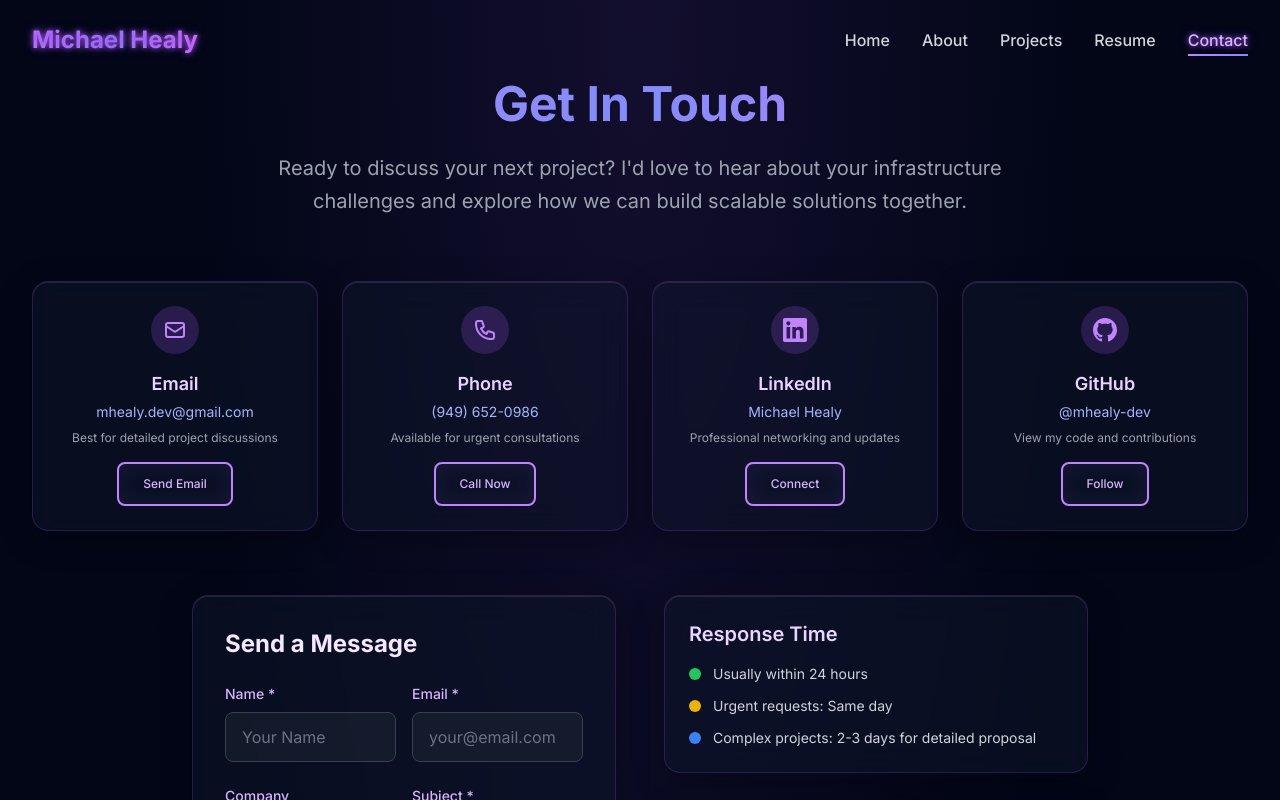
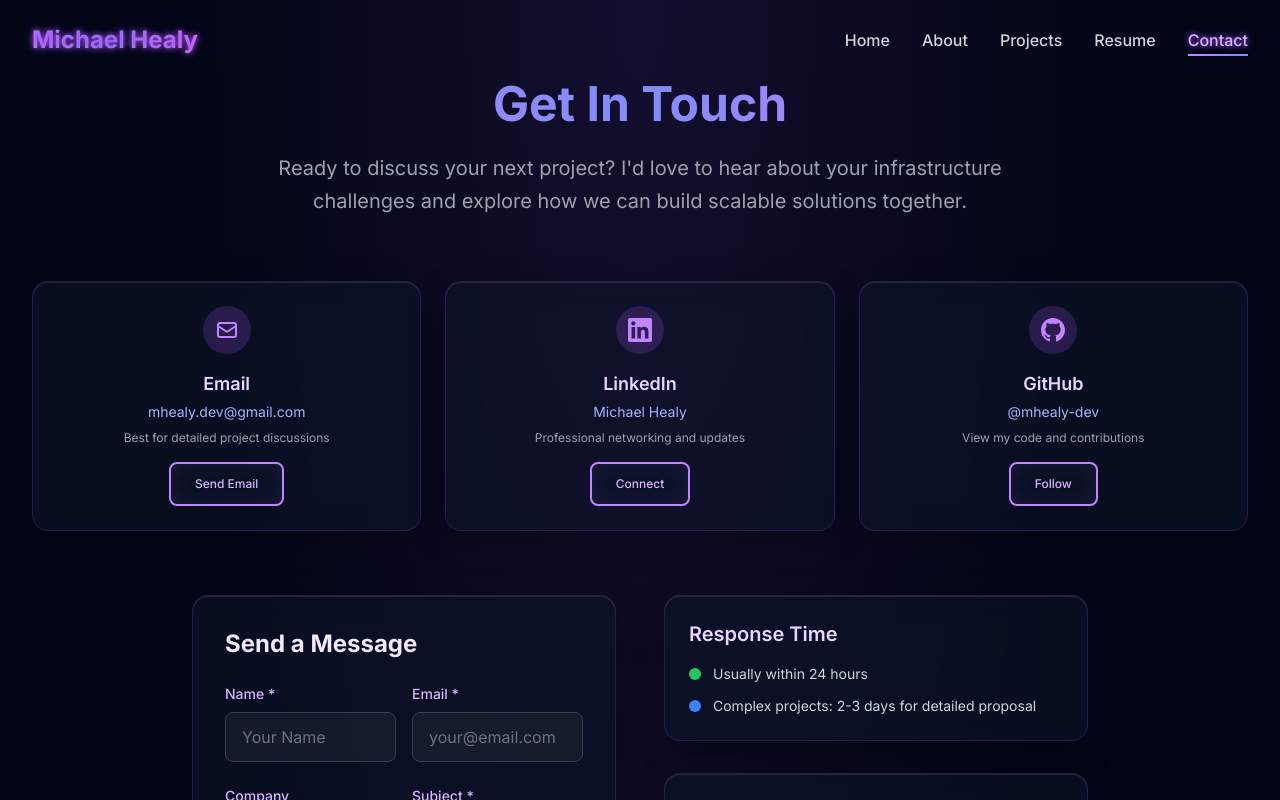
Before and after one commit to mhealy-dev/mHealy.dev, a SvelteKit app: page /contact in a window 1280 px wide. Shown: the top 800 px of the page. Built offline with nearby package versions, Linux system fonts and the light colour scheme.

Commit message:
fix: update contact methods

```diff
--- a/src/routes/contact/+page.svelte
+++ b/src/routes/contact/+page.svelte
@@ -109,14 +109,6 @@
 			actionText: 'Send Email'
 		},
 		{
-			icon: 'phone',
-			title: 'Phone',
-			subtitle: '(949) 652-0986',
-			description: 'Available for urgent consultations',
-			action: 'tel:(949) 652-0986',
-			actionText: 'Call Now'
-		},
-		{
 			icon: 'linkedin',
 			title: 'LinkedIn',
 			subtitle: 'Michael Healy',
@@ -183,7 +175,7 @@
 
 		<!-- Contact Methods -->
 		<section class="mb-16">
-			<div class="grid grid-cols-1 md:grid-cols-2 lg:grid-cols-4 gap-6">
+			<div class="grid grid-cols-1 md:grid-cols-3 gap-6">
 				{#each contactMethods as method, i}
 					<div class="card p-6 text-center group hover:transform hover:scale-105 transition-all duration-300"
 					     style="animation: fadeIn 0.5s ease-out {i * 0.1}s both">
@@ -191,10 +183,6 @@
 							{#if method.icon === 'email'}
 								<svg class="w-6 h-6 text-primary-400" fill="none" stroke="currentColor" viewBox="0 0 24 24">
 									<path stroke-linecap="round" stroke-linejoin="round" stroke-width="2" d="M3 8l7.89 5.26a2 2 0 002.22 0L21 8M5 19h14a2 2 0 002-2V7a2 2 0 00-2-2H5a2 2 0 00-2 2v10a2 2 0 002 2z" />
-								</svg>
-							{:else if method.icon === 'phone'}
-								<svg class="w-6 h-6 text-primary-400" fill="none" stroke="currentColor" viewBox="0 0 24 24">
-									<path stroke-linecap="round" stroke-linejoin="round" stroke-width="2" d="M3 5a2 2 0 012-2h3.28a1 1 0 01.948.684l1.498 4.493a1 1 0 01-.502 1.21l-2.257 1.13a11.042 11.042 0 005.516 5.516l1.13-2.257a1 1 0 011.21-.502l4.493 1.498a1 1 0 01.684.949V19a2 2 0 01-2 2h-1C9.716 21 3 14.284 3 6V5z" />
 								</svg>
 							{:else if method.icon === 'linkedin'}
 								<svg class="w-6 h-6 text-primary-400" fill="currentColor" viewBox="0 0 24 24">
@@ -357,10 +345,6 @@
 									<span class="text-sm text-gray-300">Usually within 24 hours</span>
 								</div>
 								<div class="flex items-center">
-									<div class="w-3 h-3 bg-yellow-500 rounded-full mr-3"></div>
-									<span class="text-sm text-gray-300">Urgent requests: Same day</span>
-								</div>
-								<div class="flex items-center">
 									<div class="w-3 h-3 bg-blue-500 rounded-full mr-3"></div>
 									<span class="text-sm text-gray-300">Complex projects: 2-3 days for detailed proposal</span>
 								</div>
```
